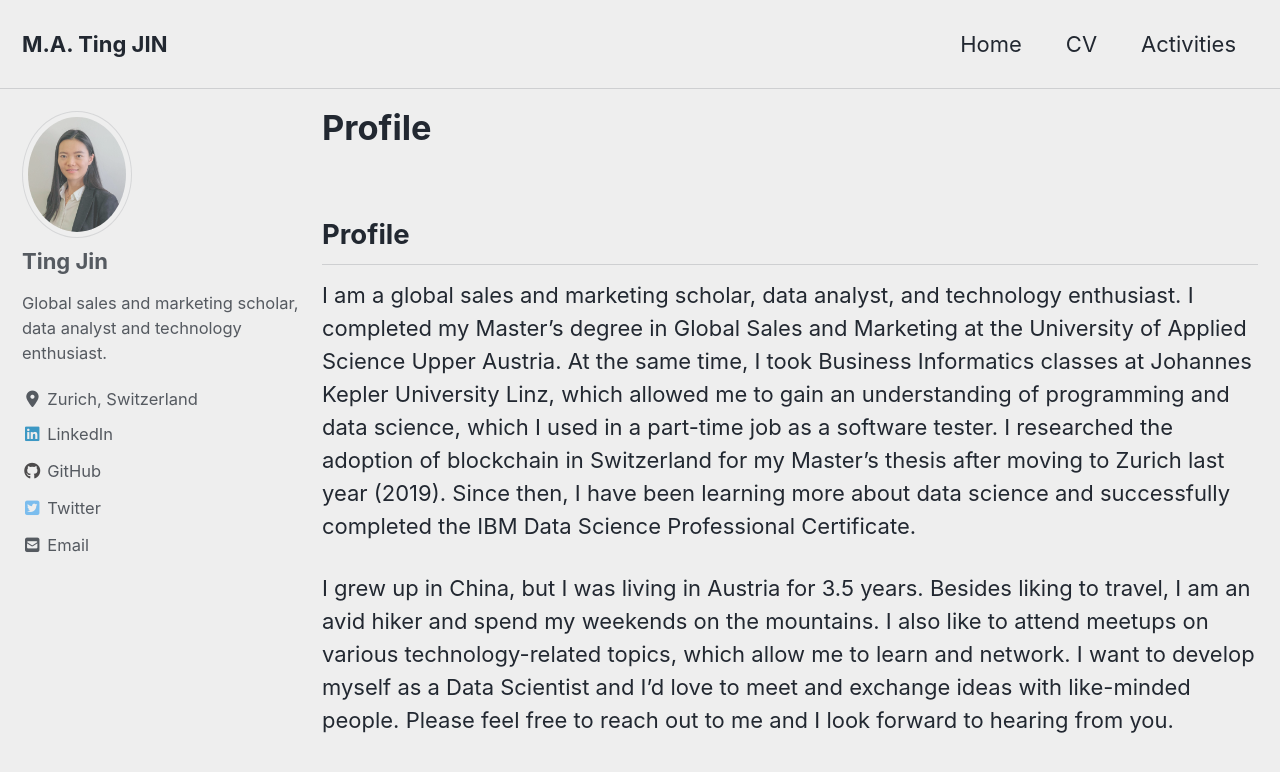
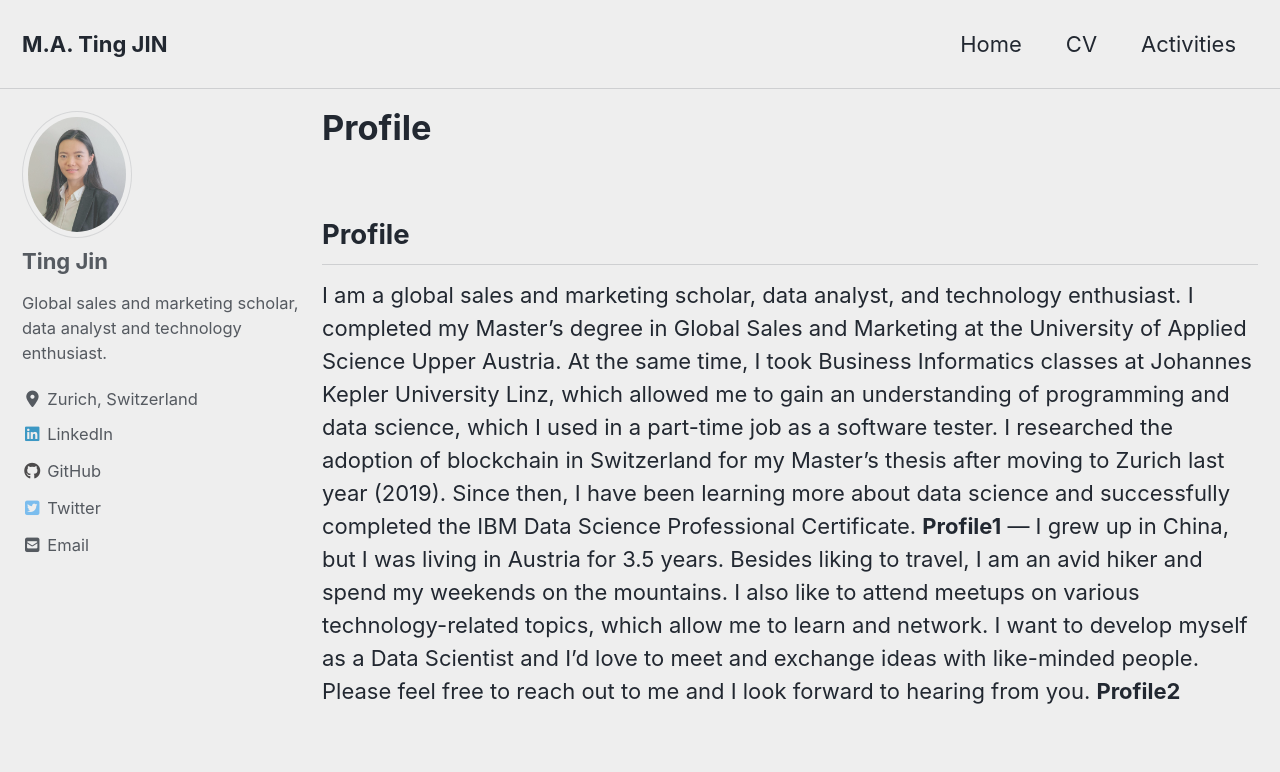
Before and after one commit to TingRigger/TingJin, a Jekyll site: the page built from index.md, in a window 1280 px wide and 900 px high. Shown: the top 772 px of the window. Built offline with Jekyll 4.4.1, drawn with Linux system fonts in a browser that asks for light colours; cached includes are drawn as plain includes; nearby versions of some CDN libraries; our own code applies the rules of GitHub Pages for plain Markdown files.

Commit message:
Update index.md

```diff
--- a/index.md
+++ b/index.md
@@ -9,5 +9,7 @@ toc: false
 <b>Profile</b>
 ---
 I am a global sales and marketing scholar, data analyst, and technology enthusiast. I completed my Master's degree in Global Sales and Marketing at the University of Applied Science Upper Austria. At the same time, I took Business Informatics classes at Johannes Kepler University Linz, which allowed me to gain an understanding of programming and data science, which I used in a part-time job as a software tester. I researched the adoption of blockchain in Switzerland for my Master's thesis after moving to Zurich last year (2019). Since then, I have been learning more about data science and successfully completed the IBM Data Science Professional Certificate.
-
+<b>Profile1</b>
+---
 I grew up in China, but I was living in Austria for 3.5 years. Besides liking to travel, I am an avid hiker and spend my weekends on the mountains. I also like to attend meetups on various technology-related topics, which allow me to learn and network. I want to develop myself as a Data Scientist and I'd love to meet and exchange ideas with like-minded people. Please feel free to reach out to me and I look forward to hearing from you.
+<b>Profile2</b>
```
